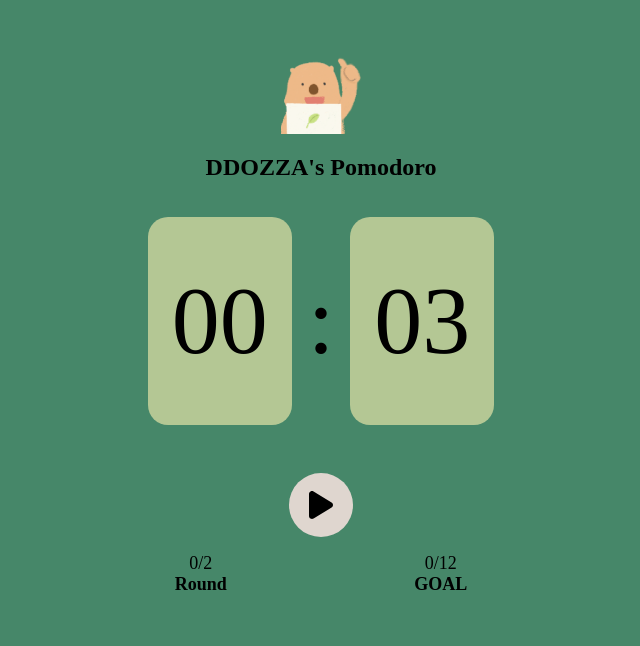
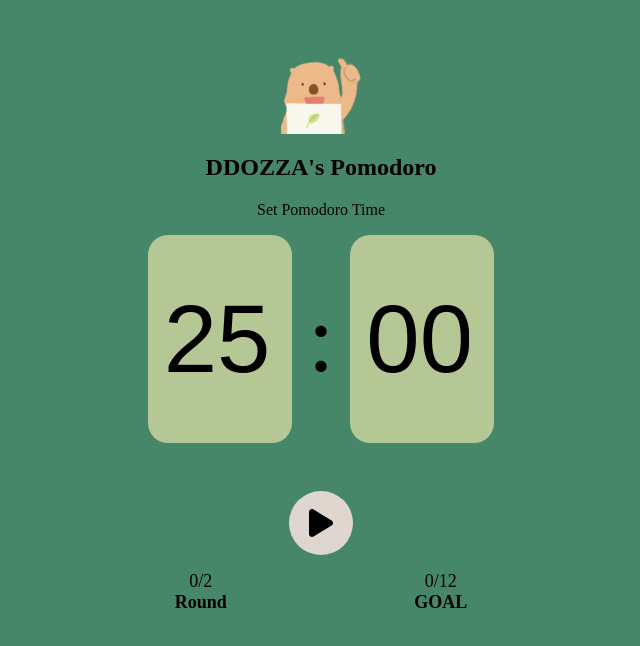
Before and after one commit to ddozza54/pomodoro2, a React (Vite) app: page / in a window 1280 px wide. Shown: the top 646 px of the page, without its empty margins (319-959 px from the left). Built offline with nearby package versions, Linux system fonts and the light colour scheme.

Commit message:
시간 설정 직접 입력 방식으로 변경

```diff
--- a/src/App.tsx
+++ b/src/App.tsx
@@ -9,14 +9,22 @@ import { GOAL_TOTAL, POMO_TOTAL, ROUND_TOTAL, goalAtom, pomoTimeAtom, roundAtom
 const getMinutes = (fullSeconds: number) => {
   return String(Math.floor(fullSeconds / 60)).padStart(2, "0");
 }
-const getSeconds = (fullSeconds: number) => {
+const getSeconds = (fullSeconds: any) => {
   return String(fullSeconds % 60).padStart(2, "0");
 }
 function App() {
   const [pomoTime, setPomoTime] = useRecoilState(pomoTimeAtom);
+  const [minutes, setMinutes] = useState(getMinutes(pomoTime))
+  const [seconds, setSeconds] = useState(getSeconds(pomoTime))
   const [round, setRound] = useRecoilState(roundAtom);
   const [goal, setGoal] = useRecoilState(goalAtom)
   const [isTimerWorking, setIsTimerWorking] = useState(false);
+  const [IsDisableToSetTime, setIsDisableToSetTime] = useState(false);
+  const onPlayBtnClick = () => {
+    setIsTimerWorking(prev => !prev);
+    setPomoTime(Number(minutes) * 60 + Number(seconds));
+    setIsDisableToSetTime(prev => !prev)
+  };
 
   useEffect(() => {
     if (isTimerWorking) {
@@ -28,6 +36,7 @@ function App() {
         setRound(prev => prev + 1);
         setIsTimerWorking(false);
         setPomoTime(POMO_TOTAL);
+        setIsDisableToSetTime(false)
       }
       return () => clearInterval(timer);
     }
@@ -44,12 +53,23 @@ function App() {
     <AppBox>
       <img src={ddozza} width='80px' />
       <h2>DDOZZA's Pomodoro</h2>
-      <Timer>
-        <TimeBox>{getMinutes(pomoTime)}</TimeBox>
+      <span>Set Pomodoro Time</span>
+      <Timer onSubmit={(event) => {
+        event.preventDefault();
+      }}>
+        <TimeBox>
+          <TimeInput onChange={(event) => {
+            Number(event.target.value) >= 0 ? setMinutes(event.target.value.padStart(2, "0")) : setMinutes("00")
+          }} type='number' value={isTimerWorking ? getMinutes(pomoTime) : minutes} disabled={IsDisableToSetTime} />
+        </TimeBox>
         <span>:</span>
-        <TimeBox>{getSeconds(pomoTime)}</TimeBox>
+        <TimeBox>
+          <TimeInput onChange={(event) => {
+            Number(event.target.value) >= 0 ? setSeconds(event.target.value.padStart(2, "0")) : setSeconds("00")
+          }} type='number' value={isTimerWorking ? getSeconds(pomoTime) : seconds} disabled={IsDisableToSetTime} />
+        </TimeBox>
       </Timer>
-      <PlayBtn onClick={() => setIsTimerWorking(prev => !prev)}>
+      <PlayBtn onClick={onPlayBtnClick}>
         {
           isTimerWorking ? <FaPause />
             : <FaPlay />
@@ -77,7 +97,14 @@ const AppBox = styled.main`
     align-items: center;
     justify-content: center;
 `;
-const Timer = styled.div`
+const TimeInput = styled.input`
+  border: none;
+  background-color: transparent;
+  width: 100%;
+  margin-left: 6px;
+  font-size: 6rem;
+`
+const Timer = styled.form`
     display: flex;
     align-items: center;
     font-size: 6rem;
@@ -93,6 +120,7 @@ const TimeBox = styled(motion.div)`
   justify-content: center;
   align-items: center;
   border-radius: 20px;
+  text-indent: 30%;
   `;
 const PlayBtn = styled.button`
     width: 4rem;
--- a/src/atoms.ts
+++ b/src/atoms.ts
@@ -1,7 +1,7 @@
 import { atom } from 'recoil';
 
 // export const POMO_TOTAL = 0.1 * 60;
-export const POMO_TOTAL = 3;
+export const POMO_TOTAL = 25 * 60;
 export const pomoTimeAtom = atom({
   key: 'pomoTime',
   default: POMO_TOTAL,
```
